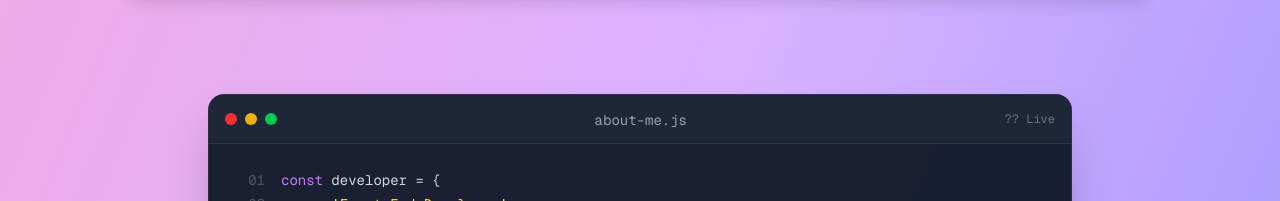
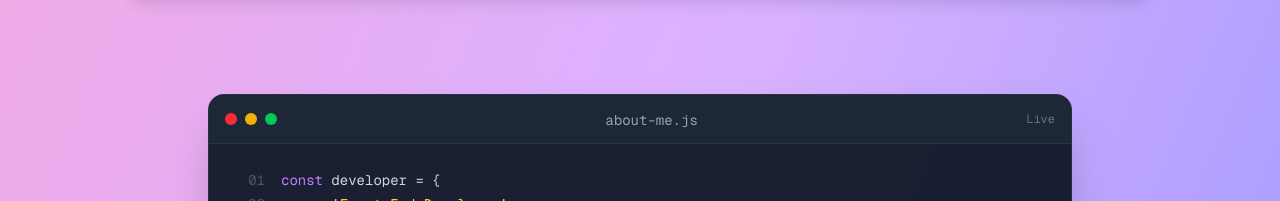
Before and after one commit to Asteele30/portfolio-web-2025, a Next.js app: page / in a window 1280 px wide. Shown: the part 1215-1416 px from the top of the page. Built offline with nearby package versions, Linux system fonts and the light colour scheme.

Commit message:
remove emojis

```diff
--- a/src/components/game/CodeTyping.tsx
+++ b/src/components/game/CodeTyping.tsx
@@ -232,7 +232,7 @@ const CodeTypingAnimation = () => {
             <span className="text-gray-400 text-xs sm:text-sm font-mono">about-me.js</span>
           </div>
           <div className="text-xs text-gray-500 font-mono hidden sm:block">
-            {isLooping ? "?? Looping..." : "?? Live"}
+            {isLooping ? "Looping..." : "Live"}
           </div>
         </div>
 
```
